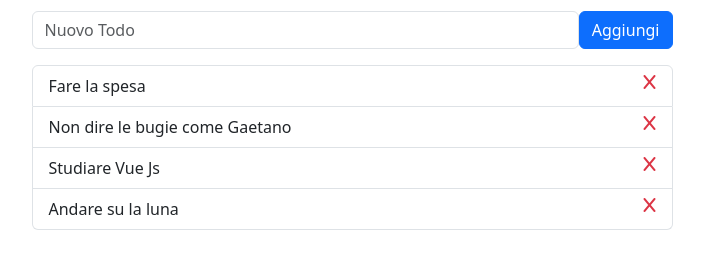
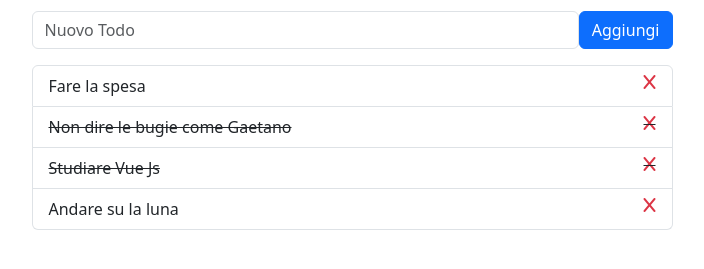
Before and after one commit to gaetano-94/vue-todolist, a plain HTML site: page index.html in a window 1280 px wide. Shown: the part 69-338 px from the top of the page, without its empty margins (288-992 px from the left). Drawn offline with nearby package versions, Linux system fonts and the light colour scheme.

Commit message:
fix: li todo

```diff
--- a/index.html
+++ b/index.html
@@ -58,6 +58,7 @@
                 <li
                   v-for="(todo, index) in todoObj"
                   class="list-group-item d-flex justify-content-between"
+                  :class="checkStatus(todo.done)"
                 >
                   {{ todo.text }}
                   <i
--- a/js/script.js
+++ b/js/script.js
@@ -27,6 +27,10 @@ createApp({
     };
   },
   methods: {
+    checkStatus(check) {
+      if (check === true) return 'text-decoration-line-through';
+    },
+
     removeTodo: function (index) {
       this.todoObj.splice(index, 1);
     },
```
